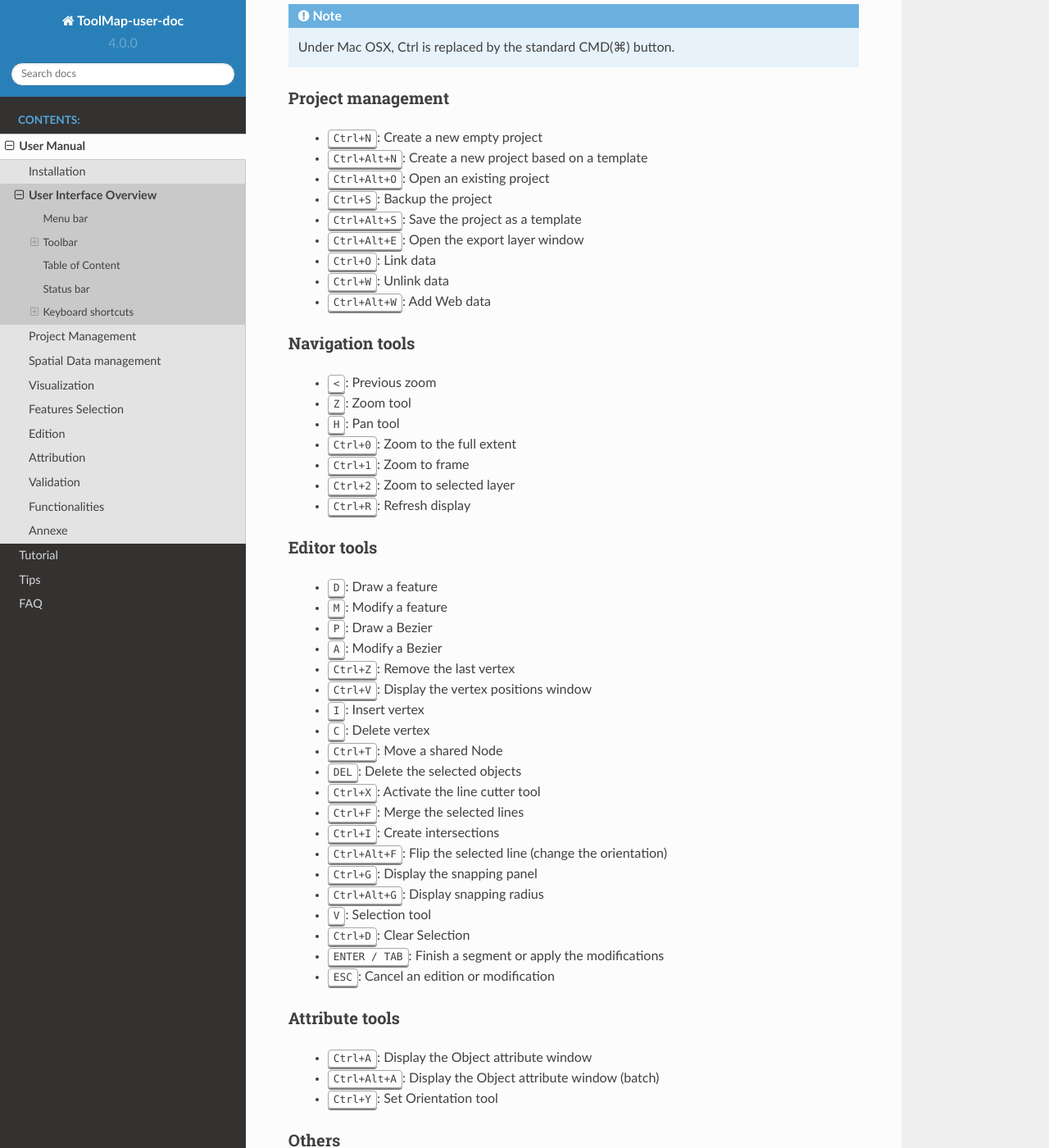
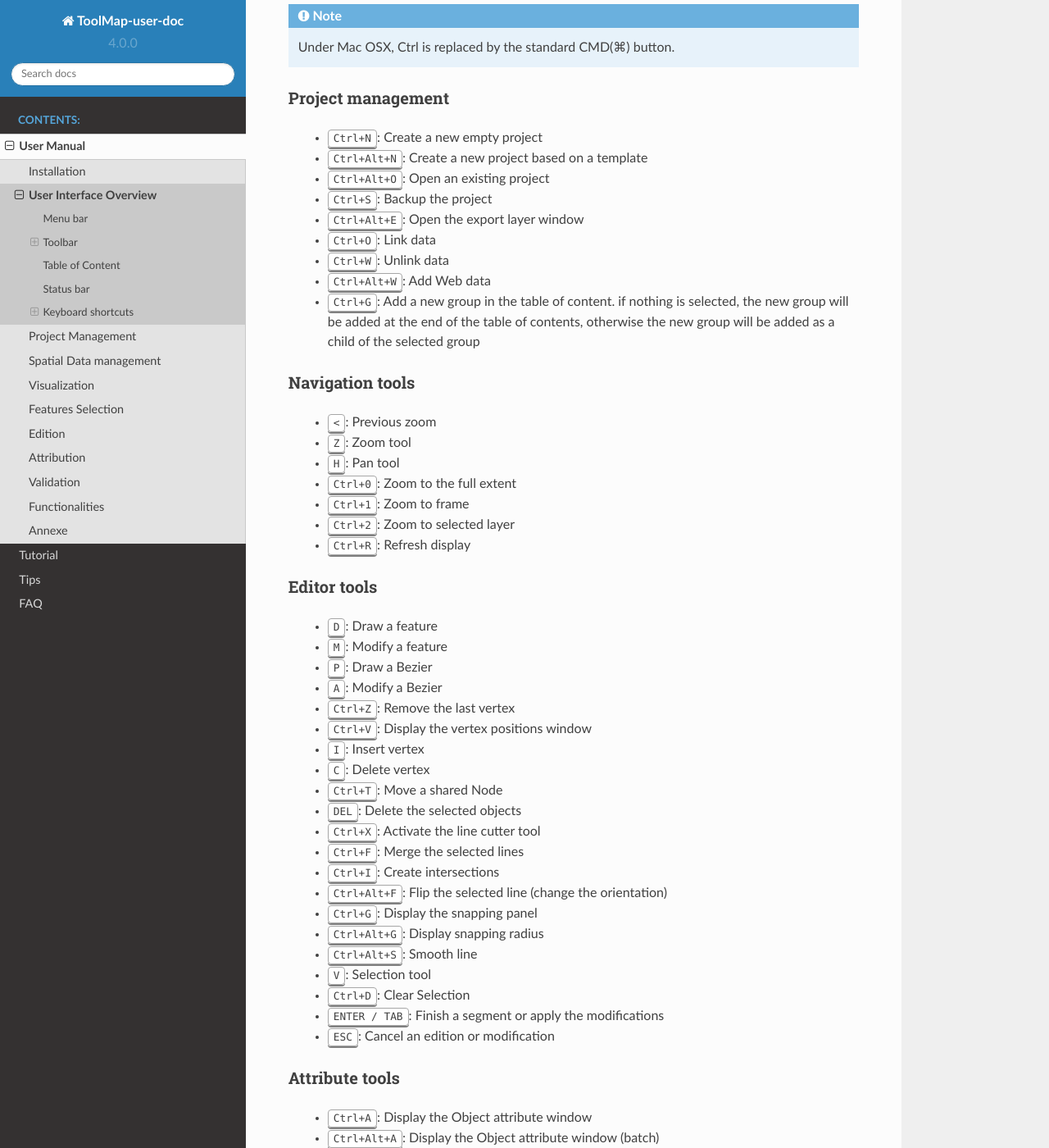
Before and after one commit to terranum-ch/ToolMap-user-doc, a Sphinx documentation site: the page built from doc/usermanual/gui.rst, in a window 1280 px wide and 1400 px high, scrolled down 3039 px. Shown: the whole window at 82% size. Built offline with Sphinx 7.4.7 and the Read the Docs theme 2.0.0, drawn with Linux system fonts in a browser that asks for light colours.

Commit message:
Correcting usermanual/gui, mainly keyboard shortcuts

```diff
--- a/doc/usermanual/gui.rst
+++ b/doc/usermanual/gui.rst
@@ -105,11 +105,11 @@
   * :kbd:`Ctrl+Alt+N`: Create a new project based on a template
   * :kbd:`Ctrl+Alt+O`: Open an existing project
   * :kbd:`Ctrl+S`: Backup the project
-  * :kbd:`Ctrl+Alt+S`: Save the project as a template
   * :kbd:`Ctrl+Alt+E`: Open the export layer window
   * :kbd:`Ctrl+O`: Link data
   * :kbd:`Ctrl+W`: Unlink data
   * :kbd:`Ctrl+Alt+W`: Add Web data
+  * :kbd:`Ctrl+G`: Add a new group in the table of content. if nothing is selected, the new group will be added at the end of the table of contents, otherwise the new group will be added as a child of the selected group
 
 Navigation tools
 ^^^^^^^^^^^^^^^^^^^^^^^^^^
@@ -141,6 +141,7 @@
   * :kbd:`Ctrl+Alt+F`: Flip the selected line (change the orientation)
   * :kbd:`Ctrl+G`: Display the snapping panel
   * :kbd:`Ctrl+Alt+G`: Display snapping radius
+  * :kbd:`Ctrl+Alt+S`: Smooth line
 
 
   * :kbd:`V`: Selection tool
```
